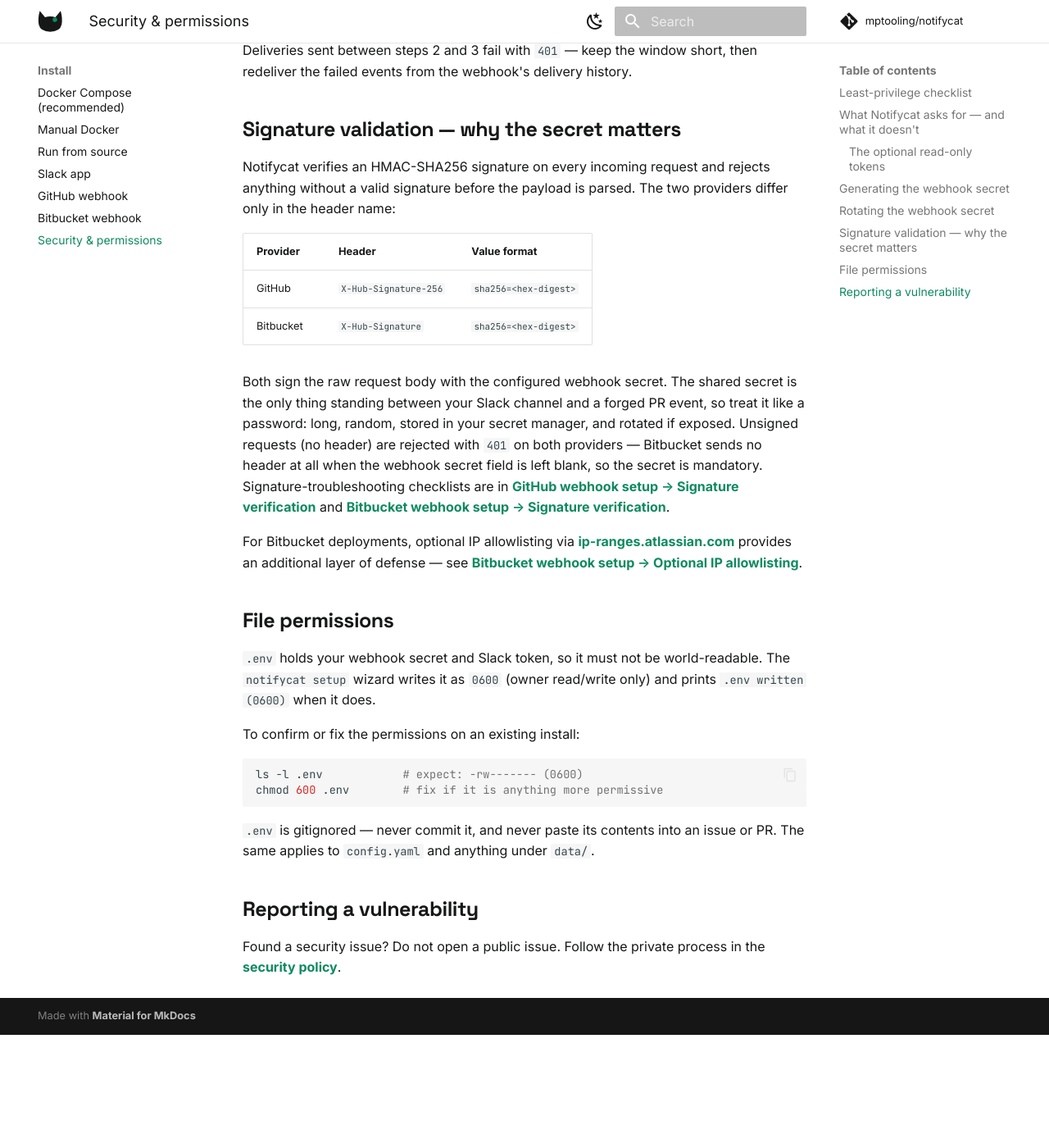
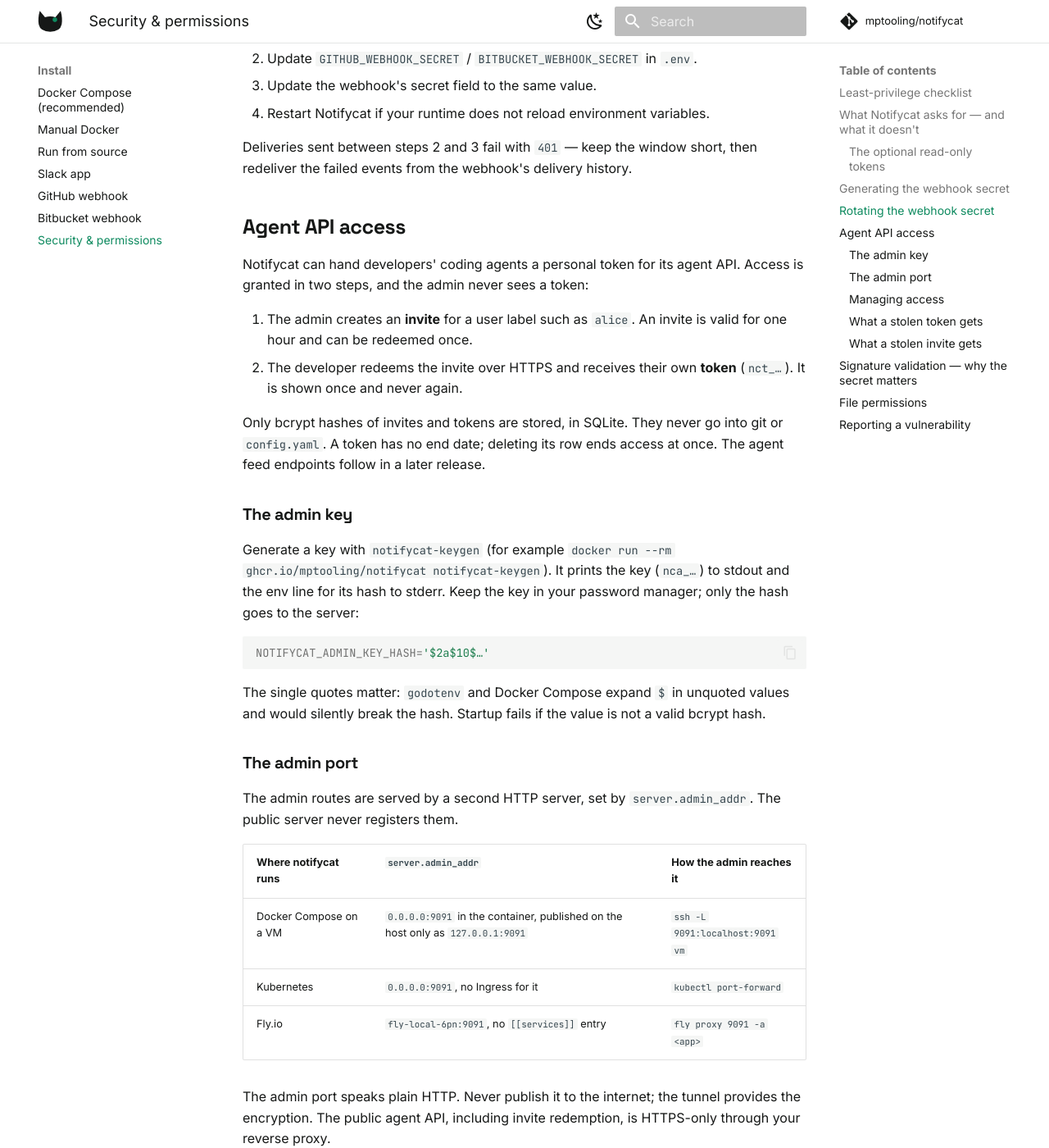
Before and after one commit to mptooling/notifycat, an MkDocs documentation site: the page built from docs/security.md, in a window 1280 px wide and 1400 px high, scrolled down 2649 px. Shown: the whole window at 82% size. Built offline with MkDocs 1.6.1 and Material for MkDocs 9.7.7, drawn with Linux system fonts in a browser that asks for light colours; comment, search, counter and statistics services are not loaded; before the commit the page ends 3911 px from its top, so only the background shows below that; some of the changed text lies outside the part shown.

Commit message:
docs(access): document the admin port, invites and agent tokens

````diff
--- a/docs/security.md
+++ b/docs/security.md
@@ -14,6 +14,8 @@ Run through this before you point a production webhook at Notifycat:
 - [ ] The Slack bot has only the [documented scopes](slack-app.md#bot-scopes) — nothing broader.
 - [ ] Public traffic terminates TLS in front of Notifycat (the Compose install does this with Caddy); the server itself
   speaks plain HTTP only on the internal network.
+- [ ] If you enable the [agent API](#agent-api-access), the admin port is **not** published to the internet — only reachable through an SSH tunnel, `kubectl port-forward`, or `fly proxy`.
+- [ ] `NOTIFYCAT_ADMIN_KEY_HASH` is wrapped in single quotes in `.env`, so `$` in the bcrypt hash is not expanded.
 
 ## What Notifycat asks for — and what it doesn't
 
@@ -62,6 +64,65 @@ Two rules follow:
 
 Deliveries sent between steps 2 and 3 fail with `401` — keep the window short, then redeliver the failed events from the webhook's delivery history.
 
+## Agent API access
+
+Notifycat can hand developers' coding agents a personal token for its agent API. Access is granted in two steps, and the admin never sees a token:
+
+1. The admin creates an **invite** for a user label such as `alice`. An invite is valid for one hour and can be redeemed once.
+2. The developer redeems the invite over HTTPS and receives their own **token** (`nct_…`). It is shown once and never again.
+
+Only bcrypt hashes of invites and tokens are stored, in SQLite. They never go into git or `config.yaml`. A token has no end date; deleting its row ends access at once. The agent feed endpoints follow in a later release.
+
+### The admin key
+
+Generate a key with `notifycat-keygen` (for example `docker run --rm ghcr.io/mptooling/notifycat notifycat-keygen`). It prints the key (`nca_…`) to stdout and the env line for its hash to stderr. Keep the key in your password manager; only the hash goes to the server:
+
+```sh
+NOTIFYCAT_ADMIN_KEY_HASH='$2a$10$…'
+```
+
+The single quotes matter: `godotenv` and Docker Compose expand `$` in unquoted values and would silently break the hash. Startup fails if the value is not a valid bcrypt hash.
+
+### The admin port
+
+The admin routes are served by a second HTTP server, set by `server.admin_addr`. The public server never registers them.
+
+| Where notifycat runs | `server.admin_addr` | How the admin reaches it |
+| --- | --- | --- |
+| Docker Compose on a VM | `0.0.0.0:9091` in the container, published on the host only as `127.0.0.1:9091` | `ssh -L 9091:localhost:9091 vm` |
+| Kubernetes | `0.0.0.0:9091`, no Ingress for it | `kubectl port-forward` |
+| Fly.io | `fly-local-6pn:9091`, no `[[services]]` entry | `fly proxy 9091 -a <app>` |
+
+The admin port speaks plain HTTP. Never publish it to the internet; the tunnel provides the encryption. The public agent API, including invite redemption, is HTTPS-only through your reverse proxy.
+
+### Managing access
+
+Every admin call needs `Authorization: Bearer <admin key>`. The header comes from stdin so the key is not on the command line. Through the tunnel the port is `localhost:9091`:
+
+```sh
+# create an invite for alice
+curl -fsS -X POST -H @- http://localhost:9091/admin/v1/invites \
+  -d '{"user":"alice"}' <<<"Authorization: Bearer $NOTIFYCAT_ADMIN_KEY"
+
+# list tokens (never a hash)
+curl -fsS -H @- http://localhost:9091/admin/v1/tokens <<<"Authorization: Bearer $NOTIFYCAT_ADMIN_KEY"
+
+# remove a token
+curl -fsS -X DELETE -H @- http://localhost:9091/admin/v1/tokens/<id> <<<"Authorization: Bearer $NOTIFYCAT_ADMIN_KEY"
+```
+
+The invite response carries a `redeem_command` built from `server.domain`; send it to the developer.
+
+### What a stolen token gets
+
+Titles, descriptions, branch names, author ids, links, and commit SHAs of open PRs in the configured repositories. No code. The fix is `DELETE /admin/v1/tokens/{id}`.
+
+### What a stolen invite gets
+
+One token, within the hour, if nobody redeemed the invite first.
+
+Notifycat never logs a token, an invite, the admin key, or an `Authorization` header; a test pins this.
+
 <a id="signature-validation"></a>
 
 ## Signature validation — why the secret matters
````
Also changed, not shown: ARCHITECTURE.md (+13 -5 lines), CLAUDE.md (+9 -2 lines), README.md (+2 -1 lines), docs/operations.md (+18 -0 lines).
